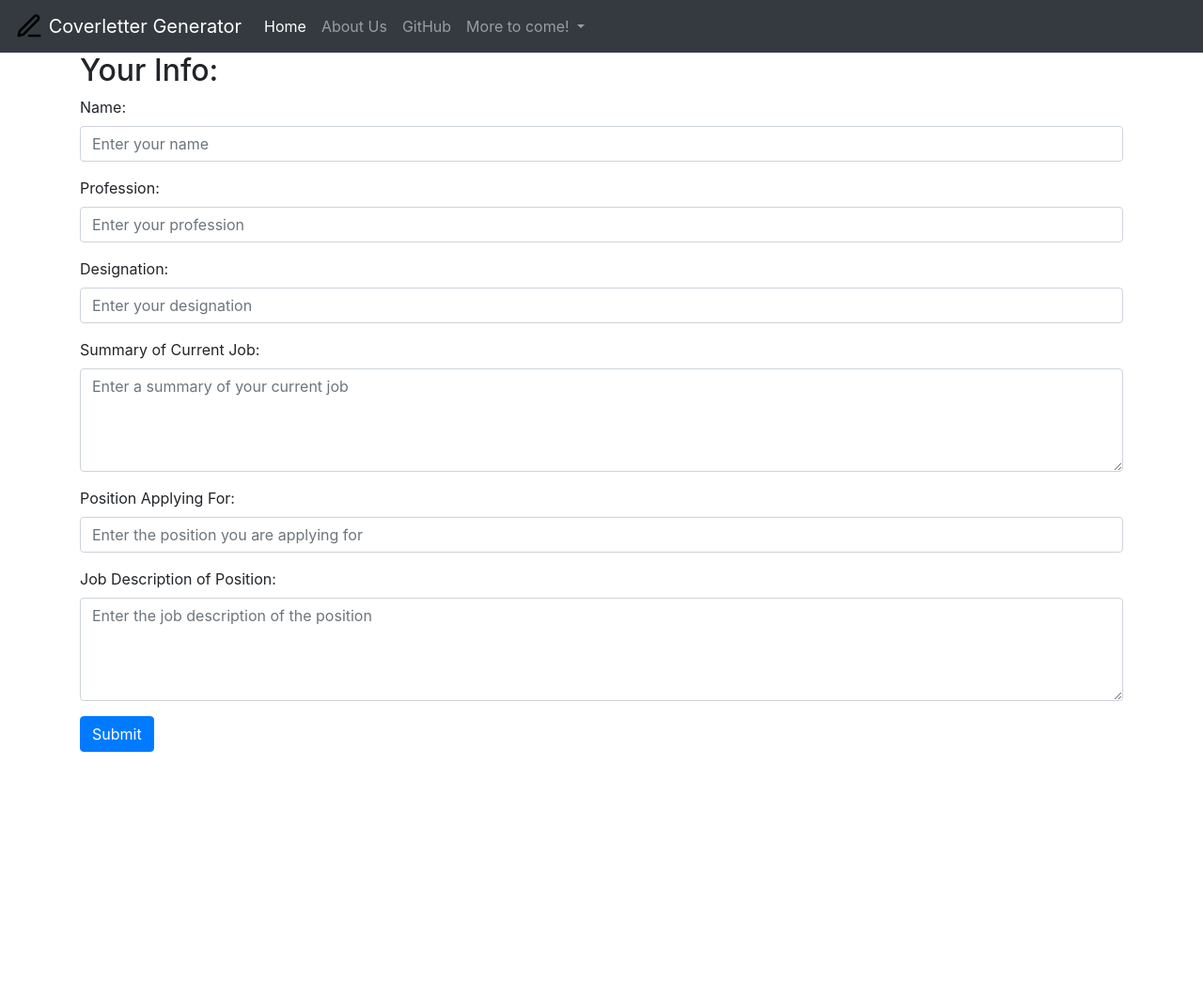
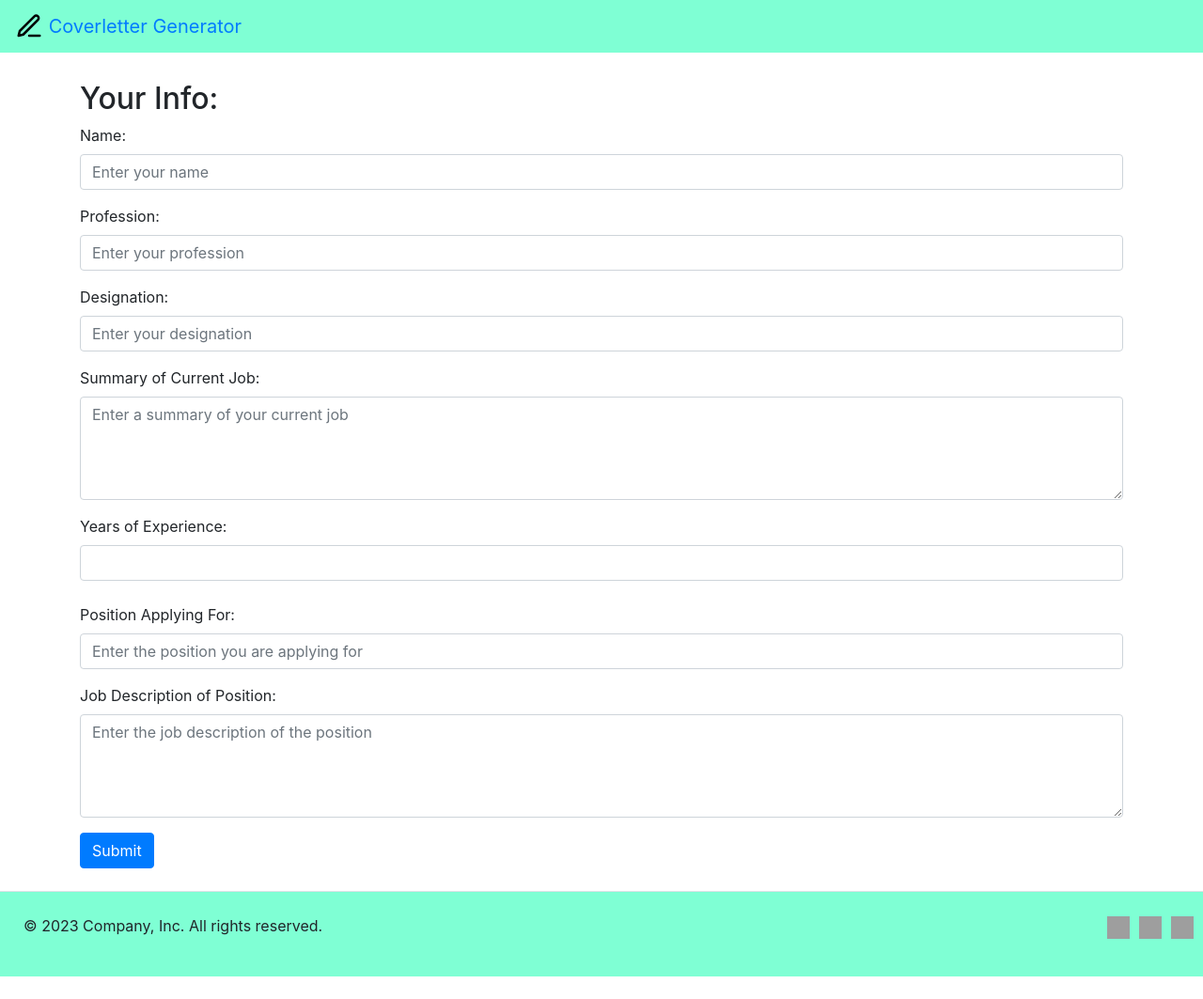
Before and after one commit to syedabrarali/coverletter_chatgpt_app, a Django app: page / in a window 1280 px wide. Shown: the whole page at 94% size. Before the commit the page ends 800 px from the top, so only its background shows below. Run offline with Django 4.2, Linux system fonts and the light colour scheme; grey boxes are pictures that could not be loaded.

Commit message:
made changes to html files

```diff
--- a/cv_chatgpt/templates/cv_chatgpt/base.html
+++ b/cv_chatgpt/templates/cv_chatgpt/base.html
@@ -9,7 +9,7 @@
     <title>Home</title>
 </head>
 <body>
-        <nav class="navbar navbar-expand-lg navbar-dark bg-dark">
+        <nav class="navbar" style="background-color: aquamarine;">
               <a class="navbar-brand" href="#">
                 <img src="../../static/cv_chatgpt/pencil.svg" width="30" height="30" class="d-inline-block align-top" alt="">
                 Coverletter Generator
@@ -39,5 +39,16 @@
             </nav>
     <script src="https://cdn.jsdelivr.net/npm/bootstrap@4.3.1/dist/js/bootstrap.min.js" integrity="sha384-JjSmVgyd0p3pXB1rRibZUAYoIIy6OrQ6VrjIEaFf/nJGzIxFDsf4x0xIM+B07jRM" crossorigin="anonymous"></script>
     {% block home-page-content%}{% endblock home-page-content %}
+
+    <footer>
+        <div style="background-color: aquamarine;" class="d-flex flex-column flex-sm-row justify-content-between py-4 my-4 border-top">
+            <p style="padding-left: 25px;">&copy; 2023 Company, Inc. All rights reserved.</p>
+            <ul class="list-unstyled d-flex">
+              <li class="ms-3"><a class="link-body-emphasis" style="padding-right: 10px;" href="#"><img src="../../static/cv_chatgpt/instagram.png" height="24" width="24"></a></li>
+              <li class="ms-3"><a class="link-body-emphasis" style="padding-right: 10px;" href="#"><img src="../../static/cv_chatgpt/twitter.png" height="24" width="24" ></a></li>
+              <li class="ms-3"><a class="link-body-emphasis" style="padding-right: 10px;" href="#"><img src="../../static/cv_chatgpt/facebook.png" height="24" width="24"></a></li>
+            </ul>
+          </div>
+    </footer>
 </body>
 </html>
--- a/cv_chatgpt/templates/cv_chatgpt/home.html
+++ b/cv_chatgpt/templates/cv_chatgpt/home.html
@@ -1,7 +1,7 @@
 {% extends "cv_chatgpt/base.html" %}
 {% block home-page-content %}
 <div class="container">
-  <h2>Your Info:</h2>
+  <h2 style="padding-top: 30px;">Your Info:</h2>
   <form>
     <div class="form-group">
       <label for="name">Name:</label>
@@ -19,6 +19,10 @@
       <label for="summary">Summary of Current Job:</label>
       <textarea class="form-control" id="summary" rows="4" placeholder="Enter a summary of your current job" required></textarea>
     </div>
+    <div class=""form-group">
+      <label for="yearsofexp">Years of Experience:</label>
+      <input type="number" class="form-control" id="yearsofexp" min="0" required><br>
+    </div>
     <div class="form-group">
       <label for="position">Position Applying For:</label>
       <input type="text" class="form-control" id="position" placeholder="Enter the position you are applying for" required>
```
